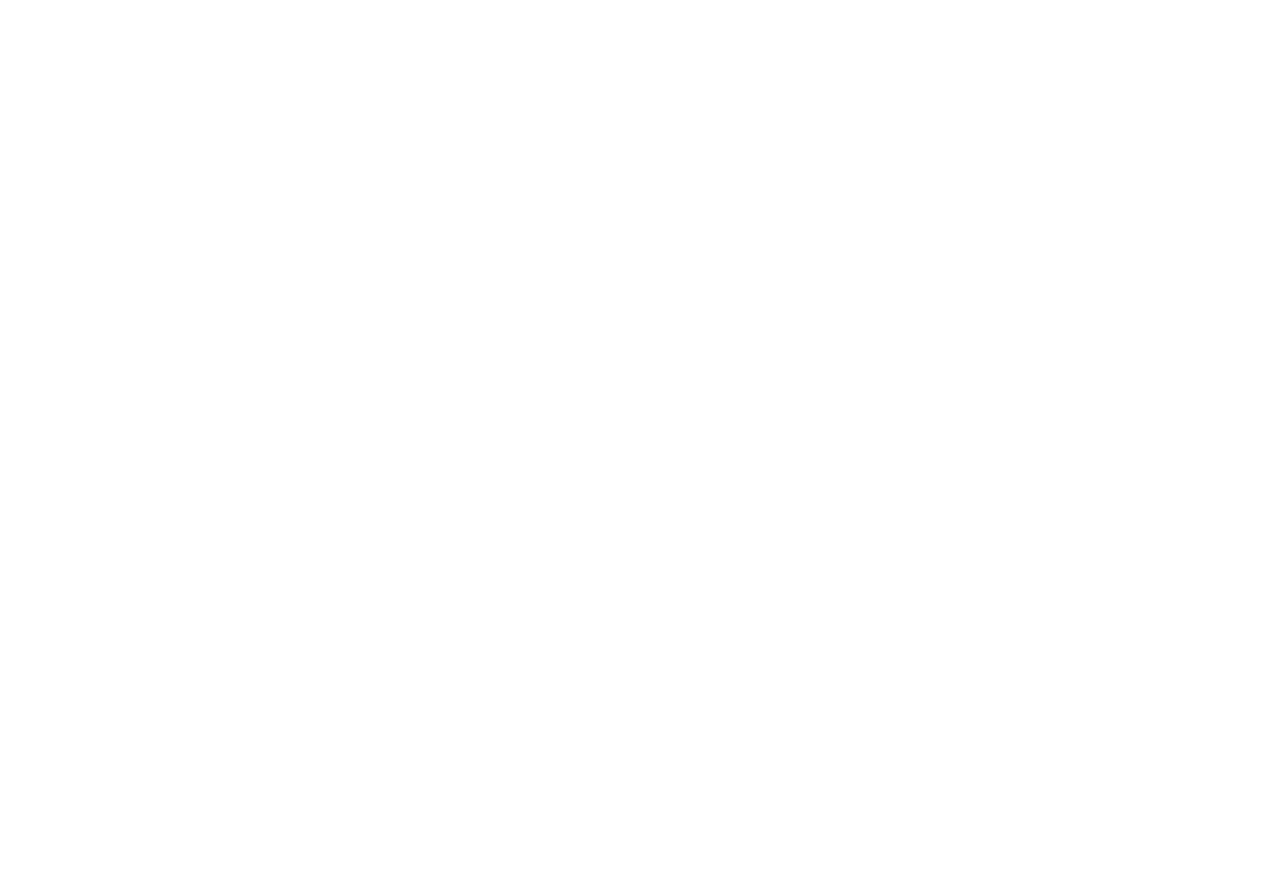
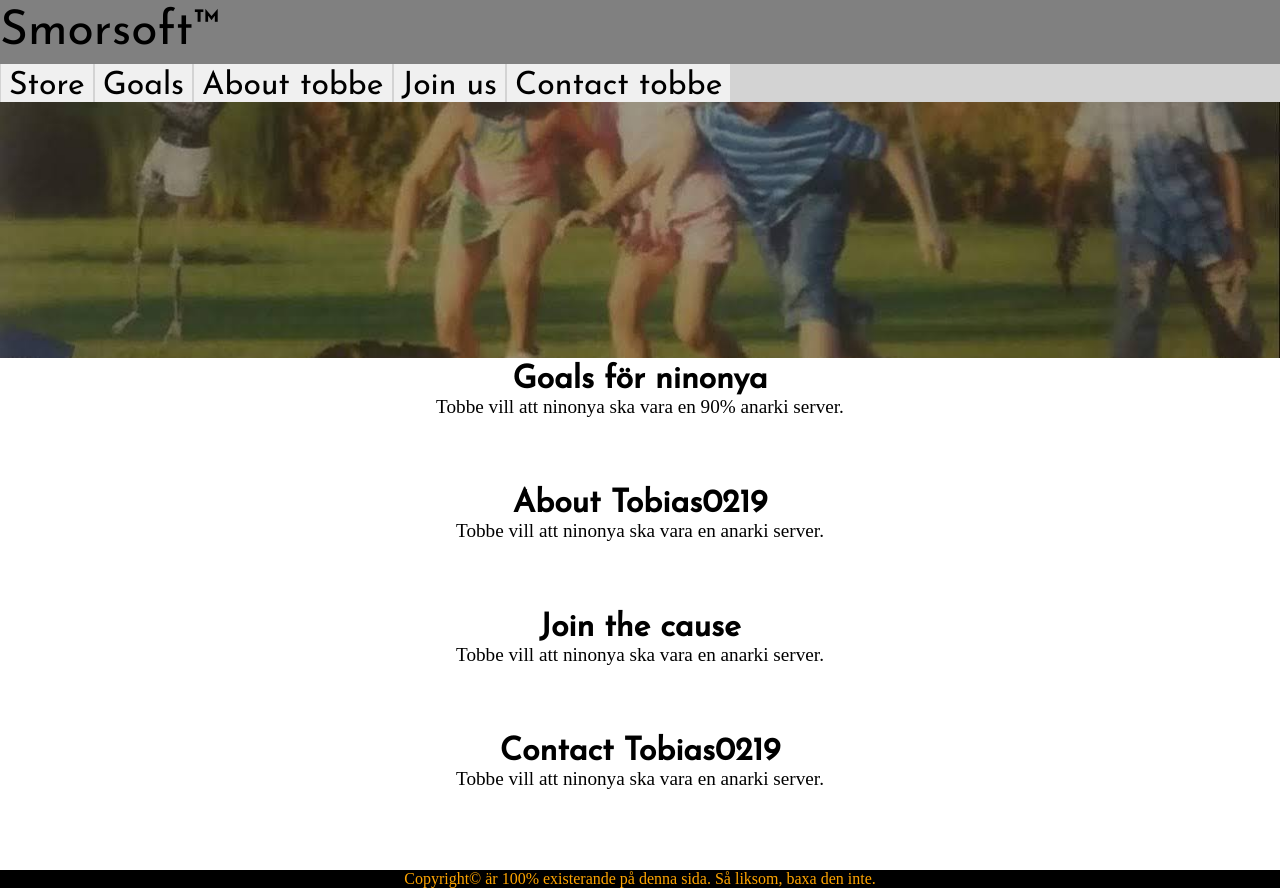
Before and after one commit to Kycklingris/Smorsoft, a plain HTML site: page index.html in a window 1280 px wide. Before the commit the page ends 800 px from the top, so only its background shows below. Drawn offline with Linux system fonts and the light colour scheme.

Commit message:
Base for everything

```diff
--- a/index.html
+++ b/index.html
@@ -3,10 +3,43 @@
 <head>
     <meta charset="UTF-8">
     <meta name="viewport" content="width=device-width, initial-scale=1.0">
-    <title>Smoresoft</title>
+    <title>Smorsoft™</title>
     <link rel="stylesheet" href="style.css">
 </head>
 <body>
+    <header id ="top">
+        <a href = "#top" id = "title">Smorsoft™</a>
+    </header>
+    <nav>
+        <a class = "navitem" href="store.html">Store</a>
+        <a class = "navitem" href="#goals">Goals</a>
+        <a class = "navitem" href="#about">About tobbe</a>
+        <a class = "navitem" href="#join">Join us</a>
+        <a class = "navitem" href="#contact">Contact tobbe</a>
+    </nav>
 
+    <div>
+        <img id = "banner" src="Niet.jpg" alt="en fin bild på andra världskriget">
+    </div>
+
+    <div id = "store preview"></div>
+    <div id = "goals"  class = "main">
+        <h1 class = "main-title">Goals för ninonya</h1>
+        <p class = "main-par">Tobbe vill att ninonya ska vara en 90% anarki server.</p>
+    </div>
+    <div id = "about"  class = "main">
+        <h1 class = "main-title">About Tobias0219</h1>
+        <p class = "main-par">Tobbe vill att ninonya ska vara en anarki server.</p>
+    </div>
+    <div id = "join"  class = "main">
+        <h1 class = "main-title">Join the cause</h1>
+        <p class = "main-par">Tobbe vill att ninonya ska vara en anarki server.</p>
+    </div>
+    <div id = "contact"  class = "main">
+        <h1 class = "main-title">Contact Tobias0219</h1>
+        <p class = "main-par">Tobbe vill att ninonya ska vara en anarki server.</p>
+    </div>
+
+    <footer><p>Copyright© är 100% existerande på denna sida. Så liksom, baxa den inte.</p></footer>
 </body>
 </html>
--- a/style.css
+++ b/style.css
@@ -0,0 +1,113 @@
+@font-face {
+  font-family: 'jose';
+  src: url('Fonts/JosefinSans.ttf');
+  font-weight: normal;
+  font-style: normal;
+
+}
+
+* {
+    box-sizing: border-box;
+    padding:0;
+    margin:0;
+}
+
+
+#top {
+    width:100%;
+    background-color:gray;
+    padding-bottom:8px;
+    padding-top:8px;
+}
+
+ #title {
+    font-size:300%;
+    text-decoration:none;
+    color:black;
+    font-family:jose;
+ }
+
+ nav {
+    text-decoration:none;
+    display: flex;
+    font-size:200%;
+    width:100%;
+    color:black;
+    list-style-type: none;
+    flex-wrap: nowrap;
+    align-items: center;
+    background-color:lightgray;
+ }
+
+ .navitem {
+    padding-top:6px;
+    font-family:jose;
+    text-decoration:none;
+    color:black;
+    position: relative;
+    display: block;
+    width: auto;
+    padding-right:8px;
+    padding-left:8px;
+    margin-left:1px;
+    margin-right:1px;
+    background-color:rgb(240, 240, 240);
+ }
+
+ .main {
+    margin:auto;
+    text-align:center;
+    padding-bottom:64px;
+ }
+ .main-title {
+    padding-top:6px;
+    font-family:jose;
+
+ }
+
+ .main-par {
+    font-size:120%;
+
+ }
+
+ footer {
+    position:relative;
+    bottom:0;
+    width:100%;
+    text-align:center;
+    background-color:black;
+    color:orange;
+    margin-top:16px;
+ }
+
+ #banner {
+    max-width:100;
+    height:256px;
+    width:100%;
+    display:block;
+    object-fit:cover;
+ }
+ #store-banner {
+    max-width:100%;
+    height:256px;
+    width:100%;
+    object-fit:cover;
+ }
+
+ #store-grid {
+    display:flex;
+
+
+ }
+
+ .item {
+    display:flex;
+    width:256px;
+    height:256px;
+    background:gray;
+ }
+
+ .item-img {
+    max-width:100%;
+    object-fit:cover;
+ }
```
Also changed, not shown: store.html (added, +79 -0 lines), Fonts/JosefinSans.ttf (added), Niet.jpg (added), 1 other file.
